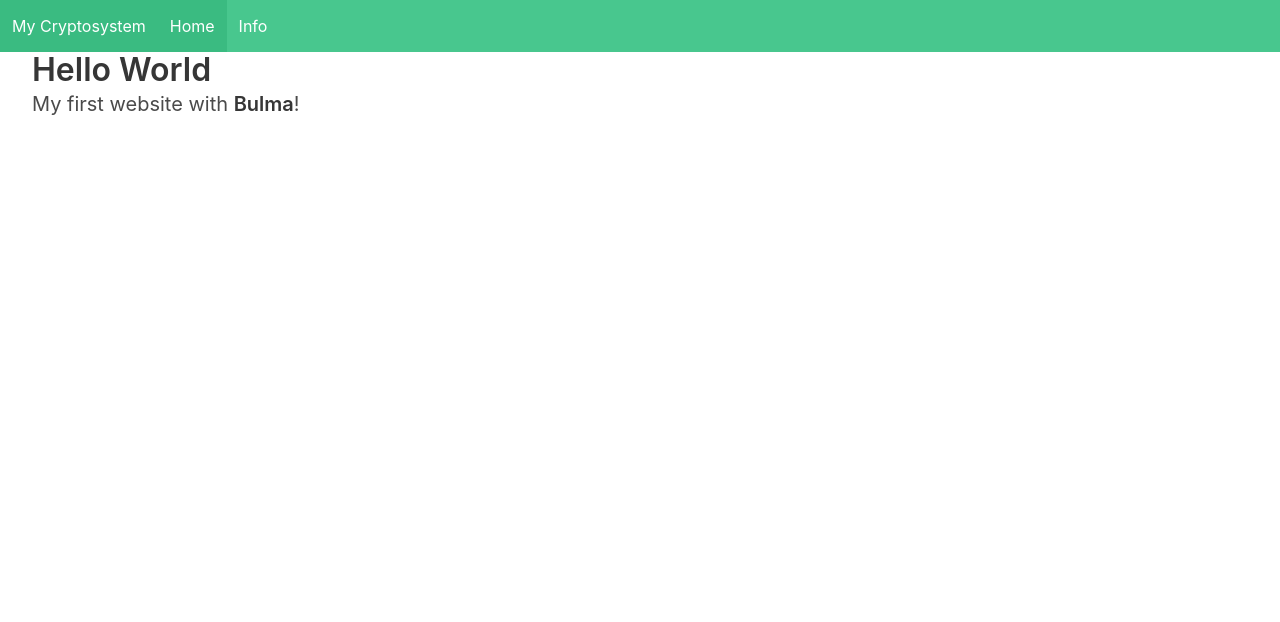
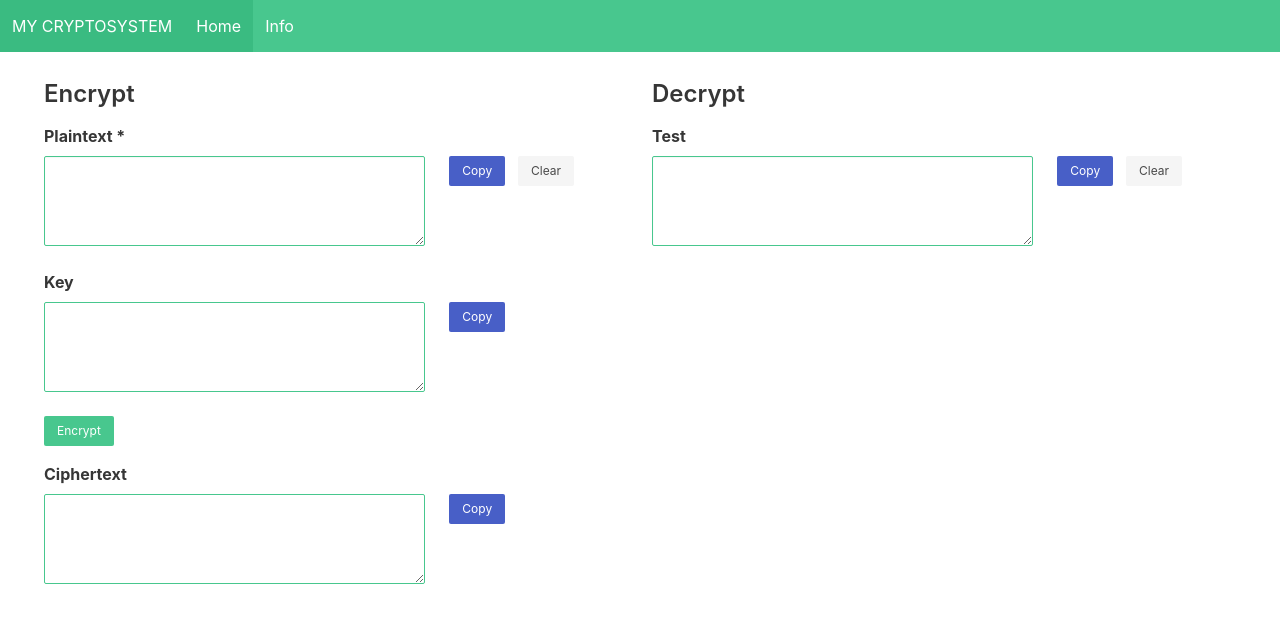
Before and after one commit to VincentLeV/my-cryptosystem-react-bulma, a React (Create React App) app: page / in a window 1280 px wide. Shown: the top 622 px of the page. Built offline with nearby package versions, Linux system fonts and the light colour scheme.

Commit message:
Initial encrypt

```diff
--- a/package.json
+++ b/package.json
@@ -6,6 +6,7 @@
     "@testing-library/jest-dom": "^5.14.1",
     "@testing-library/react": "^13.0.0",
     "@testing-library/user-event": "^13.2.1",
+    "buffer": "^6.0.3",
     "react": "^18.2.0",
     "react-dom": "^18.2.0",
     "react-scripts": "5.0.1",
--- a/src/App.jsx
+++ b/src/App.jsx
@@ -1,6 +1,8 @@
 import { useState } from "react"
 
 import Navbar from "./components/navigation/Navbar"
+import EncryptForm from "./components/forms/EncryptForm"
+import DecryptForm from "./components/forms/DecryptForm"
 
 const App = () => {
     const [ activeTab, setActiveTab ] = useState(0)
@@ -11,14 +13,10 @@ const App = () => {
         <>
             <Navbar activeTab={activeTab} onChangeTab={onChangeTab} />
 
-            <main>
-                <div className="container is-fluid">
-                    <h1 className="title">
-                        Hello World
-                    </h1>
-                    <p className="subtitle">
-                        My first website with <strong>Bulma</strong>!
-                    </p>
+            <main className="container is-fluid">
+                <div className="columns" style={{ margin: "1.5rem 0" }}>
+                    <EncryptForm />
+                    <DecryptForm />
                 </div>
             </main>
         </>
--- /dev/null
+++ b/src/components/forms/DecryptForm.jsx
@@ -0,0 +1,16 @@
+import Title from "./Title"
+import TextAreaGroup from "./TextAreaGroup"
+
+const DecryptForm = () => {
+  return (
+    <div className="column">
+      <Title>Decrypt</Title>
+      <TextAreaGroup
+        id="test"
+        label="Test"
+      />
+    </div>
+  )
+}
+
+export default DecryptForm
--- /dev/null
+++ b/src/components/forms/EncryptForm.jsx
@@ -0,0 +1,68 @@
+import { useState } from "react"
+import useEncrypt from "../../hooks/useEncrypt"
+
+import Title from "./Title"
+import TextAreaGroup from "./TextAreaGroup"
+
+const EncryptForm = () => {
+  // const [ plainTextInput, setPlainTextInput ] = useState("")
+  // const [ keyStr, setKeyStr ] = useState([])
+  const { plainText, onPlainTextChange, key, generateKey, cipherText, shiftedBoard, setShiftedBoard, shiftValue, setShiftValue } = useEncrypt()
+console.log(plainText)
+console.log(key)
+console.log(shiftedBoard)
+console.log(shiftValue)
+  const encrypt = (e) => {
+    e.preventDefault()
+    // setPlainText(plainTextInput)
+    // const keyAndBoard = generateKey()
+    generateKey()
+    // const keyStr = keyAndBoard?.key
+    // setShiftedBoard(keyAndBoard?.shiftedBoard)
+    // setShiftValue(keyAndBoard?.shiftValue)
+    // setKeyStr(keyStr)
+    // onKeyChange(keyStr)
+  }
+
+  return (
+    <div className="column">
+      <Title>Encrypt</Title>
+
+      <TextAreaGroup
+        id="plaintText"
+        label="Plaintext *"
+        required
+        value={plainText}
+        setValue={onPlainTextChange}
+        onChange={(e) => onPlainTextChange(e.target.value)}
+      />
+
+      <TextAreaGroup
+        id="key"
+        label="Key"
+        value={key}
+        readOnly
+        showClearButton={false}
+      />
+
+      <button
+        type="button"
+        className="button is-small is-success"
+        style={{ marginBottom: "1rem" }}
+        onClick={encrypt}
+      >
+        Encrypt
+      </button>
+
+      <TextAreaGroup
+        id="cipherText"
+        label="Ciphertext"
+        value={cipherText}
+        readOnly
+        showClearButton={false}
+      />
+    </div>
+  )
+}
+
+export default EncryptForm
--- /dev/null
+++ b/src/components/forms/TextArea.jsx
@@ -0,0 +1,20 @@
+const TextArea = ({ id, label, children, ...props }) => {
+  return (
+    <div className="field">
+      <div className="control">
+        <label htmlFor={id} className="label">{label}</label>
+        <textarea
+          className="textarea is-success is-small"
+          type="textarea"
+          id={id}
+          rows={4}
+          {...props}
+        >
+          {children}
+        </textarea>
+      </div>
+    </div>
+  )
+}
+
+export default TextArea
--- /dev/null
+++ b/src/components/forms/TextAreaGroup.jsx
@@ -0,0 +1,58 @@
+import TextArea from "./TextArea"
+
+const TextAreaGroup = ({
+  id,
+  label,
+  value,
+  setValue,
+  readOnly,
+  showClearButton = true,
+  ...props
+}) => {
+  const copyInput = () => {
+    navigator.clipboard.writeText(value)
+  }
+
+  const clearInput = () => {
+    setValue("")
+  }
+
+  return (
+    <form className="columns">
+      <div className="column">
+        <TextArea
+          id={id}
+          label={label}
+          value={value}
+          readOnly={readOnly}
+          {...props}
+        />
+      </div>
+
+      <div className="column is-one-third">
+        <button
+          type="button"
+          className="button is-small is-link"
+          onClick={copyInput}
+          style={{ margin: "2rem 0.8rem 0.5rem 0" }}
+        >
+          Copy
+        </button>
+        {
+          showClearButton && (
+            <button
+              type="button"
+              className="button is-small is-light"
+              onClick={clearInput}
+              style={{ margin: "2rem 0 0.5rem 0" }}
+            >
+              Clear
+            </button>
+          )
+        }
+      </div>
+    </form>
+  );
+}
+
+export default TextAreaGroup
--- /dev/null
+++ b/src/components/forms/Title.jsx
@@ -0,0 +1,9 @@
+const Title = ({ children, ...props }) => {
+  return (
+    <h1 className="title is-4" {...props} style={{ lineHeight: 0.5 }}>
+      {children}
+    </h1>
+  )
+}
+
+export default Title
--- a/src/components/navigation/Navbar.jsx
+++ b/src/components/navigation/Navbar.jsx
@@ -5,7 +5,7 @@ const Navbar = ({ activeTab, onChangeTab }) => {
     <nav className="navbar is-success" role="navigation" aria-label="main navigation">
       <div className="navbar-brand">
         <a className="navbar-item" href="https://bulma.io">
-          My Cryptosystem
+          MY CRYPTOSYSTEM
         </a>
       </div>
 
--- /dev/null
+++ b/src/constants/Board.js
@@ -0,0 +1,8 @@
+const upperCaseLetters = [...Array(26)].map((_, i) => `${String.fromCharCode(i + "A".charCodeAt())}`)
+const lowerCaseLetters = [...Array(26)].map((_, i) => `${String.fromCharCode(i + "a".charCodeAt())}`)
+const punctuationMarks = [" ", ",", ".", "-", ":", "'", "?"]
+const numbers = Array.from(Array(10).keys()).map(n => String(n))
+
+const Board = [ ...lowerCaseLetters, ...upperCaseLetters, ...numbers, ...punctuationMarks ]
+
+export default Board
--- /dev/null
+++ b/src/helpers/index.js
@@ -0,0 +1,7 @@
+import { Buffer } from "buffer"
+
+export const base64Encode = (str) => Buffer.from(str).toString("base64")
+
+export const base64Decode = (cipherText) => Buffer.from(cipherText, "base64").toString("utf-8")
+
+export const getRandNum = () => Math.floor(Math.random() * 9) + 1
--- /dev/null
+++ b/src/hooks/useEncrypt.js
@@ -0,0 +1,96 @@
+import { useState, useEffect, useCallback } from "react";
+import { base64Encode, getRandNum } from "../helpers";
+import Board from "../constants/Board";
+
+const useEncrypt = () => {
+  const [ key, setKey ] = useState("")
+  const [ plainText, setPlainText ] = useState("")
+  const [ cipherText, setCipherText ] = useState("")
+  const [ shiftedBoard, setShiftedBoard ] = useState([])
+  const [ shiftValue, setShiftValue ] = useState()
+
+  const onPlainTextChange = (value) => setPlainText(value)
+
+  const onKeyChange = (value) => setKey(value)
+
+  const onBoardChange = (value) => setShiftedBoard(value)
+
+  const onShiftValueChange = (value) => setShiftValue(value)
+
+  const generateKey = () => {
+    if (!plainText) return
+
+    // Get the number of positions that the Board should shift to the right
+    const shiftValue = getRandNum()
+
+    const shiftedBoard = [...Board].map((_, i, a) => a[(i + shiftValue) % a.length])
+
+    // Find all indexes of plaintext characters
+    const plainTextIndexes = []
+    plainText
+      .trim()
+      .split("")
+      .forEach(c => plainTextIndexes.push(shiftedBoard.findIndex((item) => item === c)))
+
+    // Generate random numbers accordingly
+    const randNums = []
+    for (let i = 0; i < plainTextIndexes.length; i++) {
+      const num = Math.floor(Math.random() * 68)
+      randNums.push(num)
+    }
+
+    // Insert random number after every plaintext index
+    const key = plainTextIndexes.flatMap((num, i) => (i + 1) % 1 === 0 ? [num, randNums[i]] : num)
+
+    onKeyChange(key)
+    onBoardChange(shiftedBoard)
+    onShiftValueChange(shiftValue)
+
+    // return { key, shiftedBoard, shiftValue }
+  }
+
+  const createNumPairs = useCallback(() => {
+    const arr = []
+
+    key.forEach((_, i) => {
+      if (i % 2 === 0) {
+        arr.push({ a: key[i], b: key[i + 1] })
+      }
+    })
+
+    return arr
+  }, [key])
+
+  const encrypt = useCallback(() => {
+    const valuePairs = createNumPairs()
+
+    let res = plainText
+    valuePairs.forEach(el => {
+      res = res.replace(shiftedBoard[el.a], shiftedBoard[el.b])
+    })
+
+    return base64Encode(`${res}/${shiftValue}/`)
+  }, [createNumPairs, plainText, shiftValue, shiftedBoard])
+
+  useEffect(() => {
+    if (key) {
+      const result = encrypt()
+      setCipherText(result)
+    }
+  }, [key, encrypt])
+
+  return {
+    plainText,
+    onPlainTextChange,
+    key,
+    onKeyChange,
+    generateKey,
+    cipherText,
+    shiftedBoard,
+    setShiftedBoard,
+    shiftValue,
+    setShiftValue
+  }
+}
+
+export default useEncrypt;
```
Also changed, not shown: 1 other file (tests, documents, lock files or other folders).
